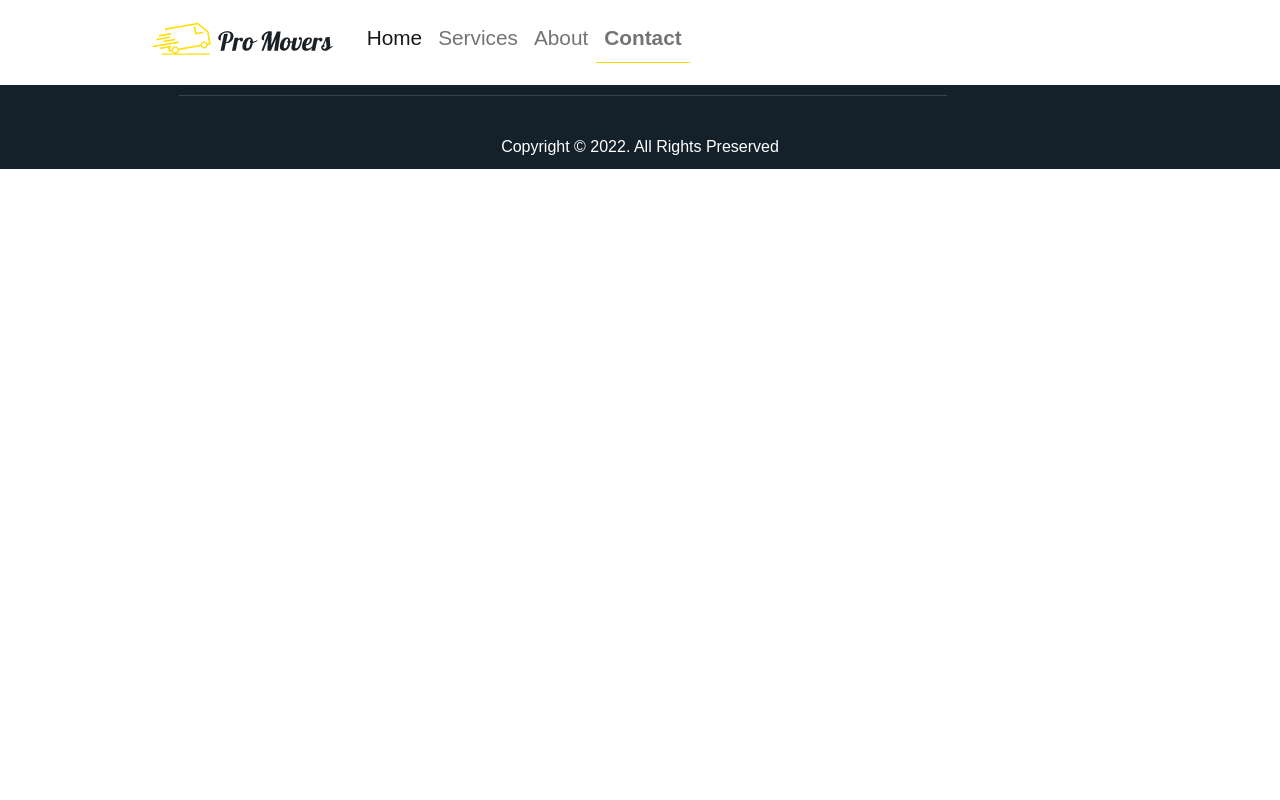
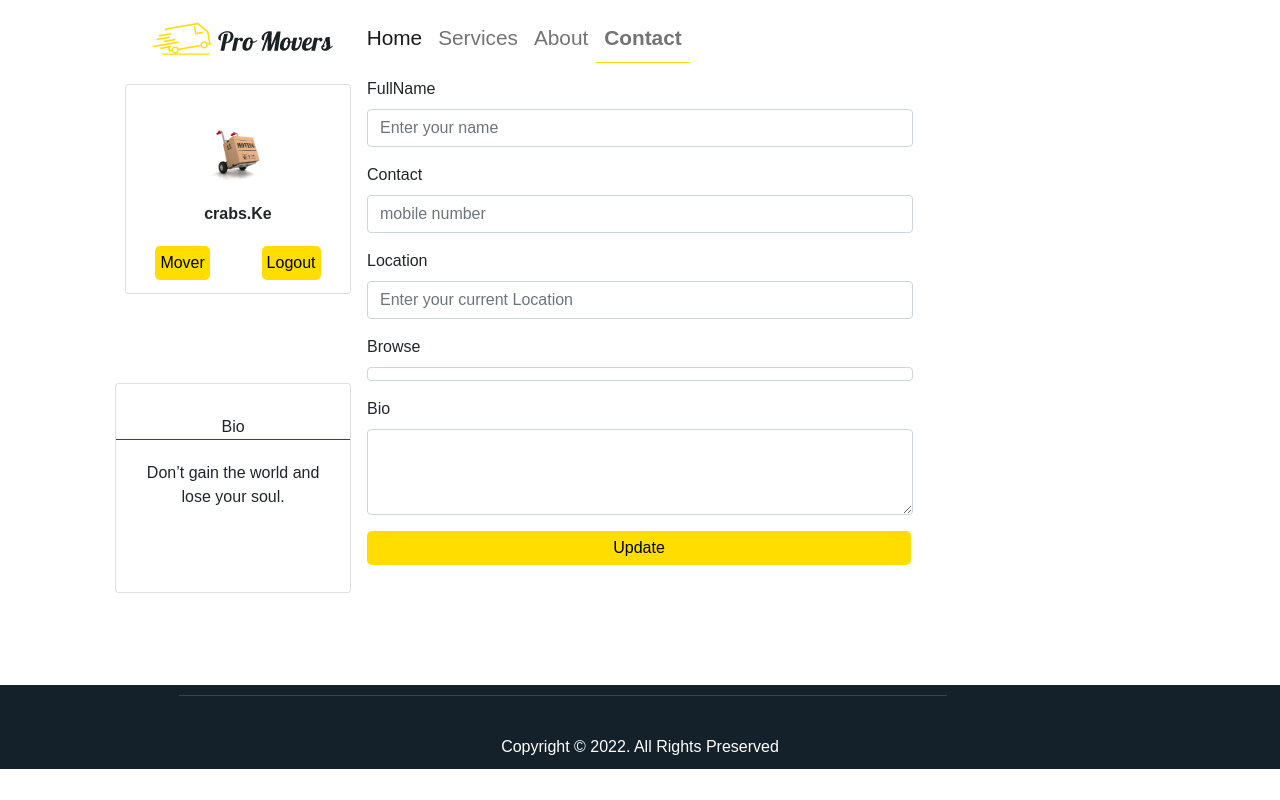
Before and after one commit to kennjr/Pro-Movers-front-end-, a React (Create React App) app: page /contact in a window 1280 px wide. Built offline with nearby package versions, Linux system fonts and the light colour scheme; no server answers; a web font is replaced by a local one.

Commit message:
added images to the home page

```diff
--- a/src/Contact.js
+++ b/src/Contact.js
@@ -1,181 +1,168 @@
 import React, { useState } from "react";
 
+const Contact = () => {
+  const [data, setData] = useState({
+    fullname: "",
+    phone: "",
+    location: "",
+    image: "",
+    msg: "",
+  });
+
+  const InputEvent = (event) => {
+    const { name, value } = event.target;
+
+    setData((preVal) => {
+      return {
+        ...preVal,
+        [name]: value,
+      };
+    });
+  };
+
+  const formSubmit = (e) => {
+    e.preventDefault();
+    alert(
+      `My name is ${data.fullname}. My mobile number is ${data.phone} and location is ${data.location}, Here is what I watn to say ${data.msg}`
+    );
+  };
+
+  return (
+    <>
+
+                   <div className="col-md-4 col-12 mx-auto">
+                      <div className="card cardm profile">
+                        <img className="imgg3" src={require('../src/images/box.jpg')} />
+                        <p className="card-text ezee">
+                            crabs.Ke
+                          </p>
+                          <div className="btn">
+                          <button className="moverbutton" type="submit">
+                            Mover
+                        </button>
+
+                        <button className="moverbutton" type="submit">
+                            Logout
+                        </button>
+                          </div>
 
 
+                        <div className="card-body">
 
-function Contact(){
-  const [users, setUserInfo] = React.useState(null);
-  React.useEffect(() => {
-     getUsers()
-  }, []);
-    let getUsers =async()=>{
-    let response= await fetch('https://api-promovers.herokuapp.com/users/')
-    let data = await response.json()
-    console.log (data)
-    setUserInfo(data)
-    }
+                        </div>
+                      </div>
+                    </div>
+
+                    <div className="col-md-4 col-12 mx-auto ">
+                      <div className="card cardm bio">
+                        <div className="card-body">
+                          <p className="card-text biotext">
+
+                          </p>
+                          <p>Don’t gain the world and <br></br>lose your soul.</p>
+
+                        </div>
+                      </div>
+                    </div>
+
+      <div className="container contact_div profileform">
+        <div className="row">
+          <div className="col-md-6 col-10 mx-auto">
+            <form onSubmit={formSubmit}>
+              <div class="mb-3">
+                <label for="exampleFormControlInput1" class="form-label">
+                  FullName
+                </label>
+                <input
+                  type="text"
+                  class="form-control"
+                  id="exampleFormControlInput1"
+                  name="fullname"
+                  value={data.fullname}
+                  onChange={InputEvent}
+                  placeholder="Enter your name"
+                />
+              </div>
+              <div class="mb-3">
+                <label for="exampleFormControlInput1" class="form-label">
+                  Contact
+                </label>
+                <input
+                  type="number"
+                  class="form-control"
+                  id="exampleFormControlInput1"
+                  name="phone"
+                  value={data.phone}
+                  onChange={InputEvent}
+                  placeholder="mobile number"
+                />
+              </div>
+              <div class="mb-3">
+                <label for="exampleFormControlInput1" class="form-label">
+                  Location
+                </label>
+                <input
+                  type="text"
+                  class="form-control"
+                  id="exampleFormControlInput1"
+                  name="location"
+                  value={data.location}
+                  onChange={InputEvent}
+                  placeholder="Enter your current Location"
+                />
+              </div>
 
 
+              <div class="mb-3">
+                <label for="exampleFormControlInput1" class="form-label">
+                  Browse
+                </label>
+                <input
+                  type="image"
+                  class="form-control"
+                  id="exampleFormControlInput1"
+                  name="picture"
+                  value={data.image}
+                  onChange={InputEvent}
+                  placeholder="Profile Picture"
+                />
+              </div>
+
+              {/* <div className="page">
+                <div className= "container">
+                  <div className="img.holder">
+                    <img src="{}" alt="" />
+                  </div>
 
 
-  // const InputEvent = (event) => {
-  //   const { name, value } = event.target;
+                </div>
 
-  //   setData((preVal) => {
-  //     return {
-  //       ...preVal,
-  //       [name]: value,
-  //     };
-  //   });
-  // };
+              </div> */}
 
-  // const formSubmit = (e) => {
-  //   e.preventDefault();
-  //   alert(
-  //     `My name is ${data.fullname}. My mobile number is ${data.phone} and location is ${data.location}, Here is what I watn to say ${data.msg}`
-  //   );
-  // };
+              <div class="mb-3">
+                <label for="exampleFormControlTextarea1" class="form-label">
+                  Bio
+                </label>
+                <textarea
+                  class="form-control"
+                  id="exampleFormControlTextarea1"
+                  rows="3"
+                  name="msg"
+                  value={data.msg}
+                  onChange={InputEvent}
+                ></textarea>
+              </div>
 
-  return (
-    <div>
-
-
-    </div>
-    // <>
-
-    //                <div className="col-md-4 col-12 mx-auto">
-    //                   <div className="card cardm profile">
-    //                     <img className="imgg3" src={require('../src/images/box.jpg')} />
-    //                     <p className="card-text ezee">
-    //                         crabs.Ke
-    //                       </p>
-    //                       <div className="btn">
-    //                       <button className="moverbutton" type="submit">
-    //                         Mover
-    //                     </button>
-
-    //                     <button className="moverbutton" type="submit">
-    //                         Logout
-    //                     </button>
-    //                       </div>
-
-
-    //                     <div className="card-body">
-
-    //                     </div>
-    //                   </div>
-    //                 </div>
-
-    //                 <div className="col-md-4 col-12 mx-auto ">
-    //                   <div className="card cardm bio">
-    //                     <div className="card-body">
-    //                       <p className="card-text biotext">
-
-    //                       </p>
-    //                       <p>Don’t gain the world and <br></br>lose your soul.</p>
-
-    //                     </div>
-    //                   </div>
-    //                 </div>
-
-    //   <div className="container contact_div profileform">
-    //     <div className="row">
-    //       <div className="col-md-6 col-10 mx-auto">
-    //         <form onSubmit={formSubmit}>
-    //           <div class="mb-3">
-    //             <label for="exampleFormControlInput1" class="form-label">
-    //               FullName
-    //             </label>
-    //             <input
-    //               type="text"
-    //               class="form-control"
-    //               id="exampleFormControlInput1"
-    //               name="fullname"
-    //               value={data.fullname}
-    //               onChange={InputEvent}
-    //               placeholder="Enter your name"
-    //             />
-    //           </div>
-    //           <div class="mb-3">
-    //             <label for="exampleFormControlInput1" class="form-label">
-    //               Contact
-    //             </label>
-    //             <input
-    //               type="number"
-    //               class="form-control"
-    //               id="exampleFormControlInput1"
-    //               name="phone"
-    //               value={data.phone}
-    //               onChange={InputEvent}
-    //               placeholder="mobile number"
-    //             />
-    //           </div>
-    //           <div class="mb-3">
-    //             <label for="exampleFormControlInput1" class="form-label">
-    //               Location
-    //             </label>
-    //             <input
-    //               type="text"
-    //               class="form-control"
-    //               id="exampleFormControlInput1"
-    //               name="location"
-    //               value={data.location}
-    //               onChange={InputEvent}
-    //               placeholder="Enter your current Location"
-    //             />
-    //           </div>
-
-
-    //           <div class="mb-3">
-    //             <label for="exampleFormControlInput1" class="form-label">
-    //               Browse
-    //             </label>
-    //             <input
-    //               type="image"
-    //               class="form-control"
-    //               id="exampleFormControlInput1"
-    //               name="picture"
-    //               value={data.image}
-    //               onChange={InputEvent}
-    //               placeholder="Profile Picture"
-    //             />
-    //           </div>
-
-    //           {/* <div className="page">
-    //             <div className= "container">
-    //               <div className="img.holder">
-    //                 <img src="{}" alt="" />
-    //               </div>
-
-
-    //             </div>
-
-    //           </div> */}
-
-    //           <div class="mb-3">
-    //             <label for="exampleFormControlTextarea1" class="form-label">
-    //               Bio
-    //             </label>
-    //             <textarea
-    //               class="form-control"
-    //               id="exampleFormControlTextarea1"
-    //               rows="3"
-    //               name="msg"
-    //               value={data.msg}
-    //               onChange={InputEvent}
-    //             ></textarea>
-    //           </div>
-
-    //           <div class="col-12">
-    //             <button className="button" type="submit">
-    //               Update
-    //             </button>
-    //           </div>
-    //         </form>
-    //       </div>
-    //     </div>
-    //   </div>
-    // </>
+              <div class="col-12">
+                <button className="button" type="submit">
+                  Update
+                </button>
+              </div>
+            </form>
+          </div>
+        </div>
+      </div>
+    </>
   );
 };
 
```
Also changed, not shown: src/images/kyle.jpg.
